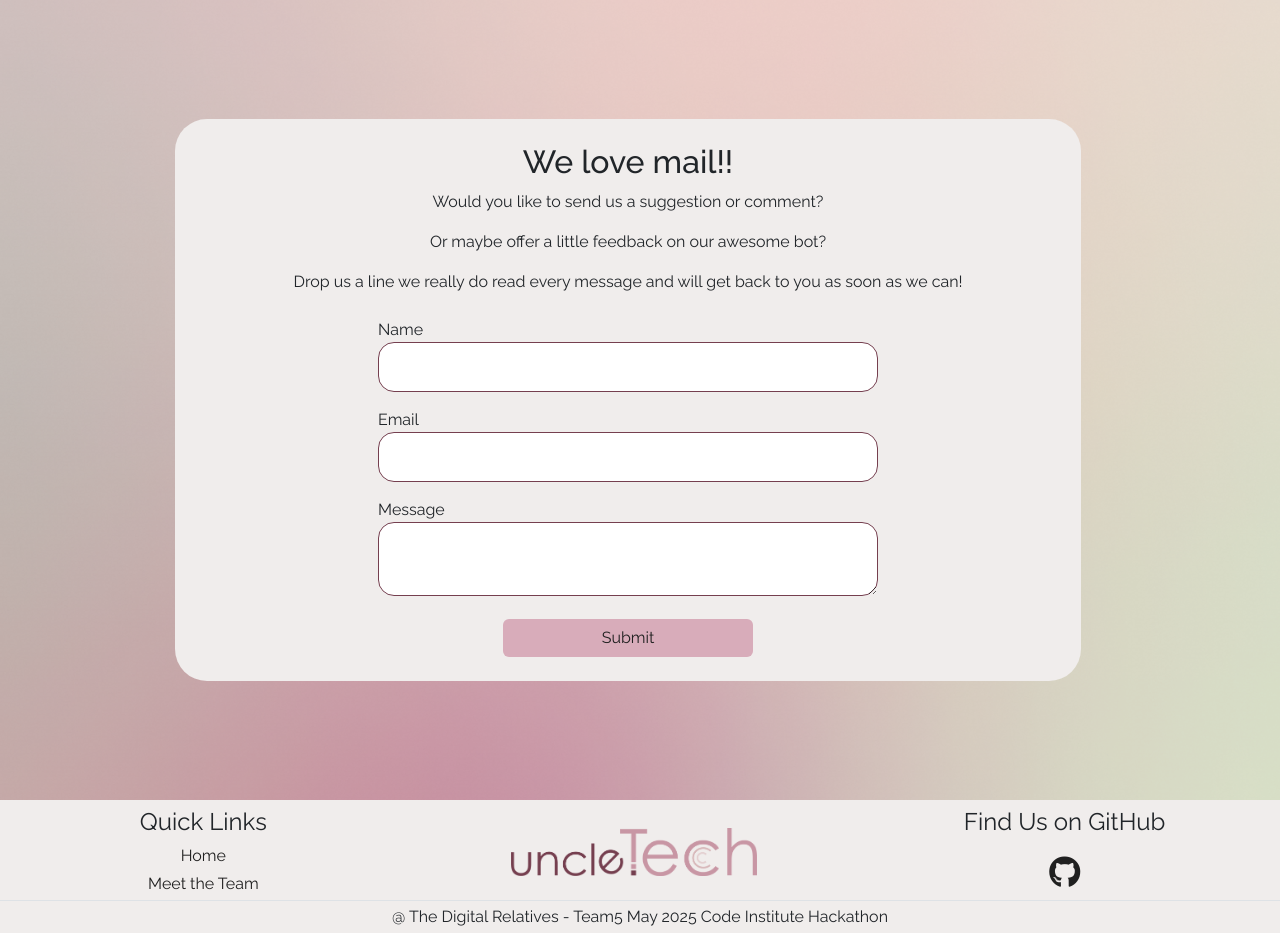
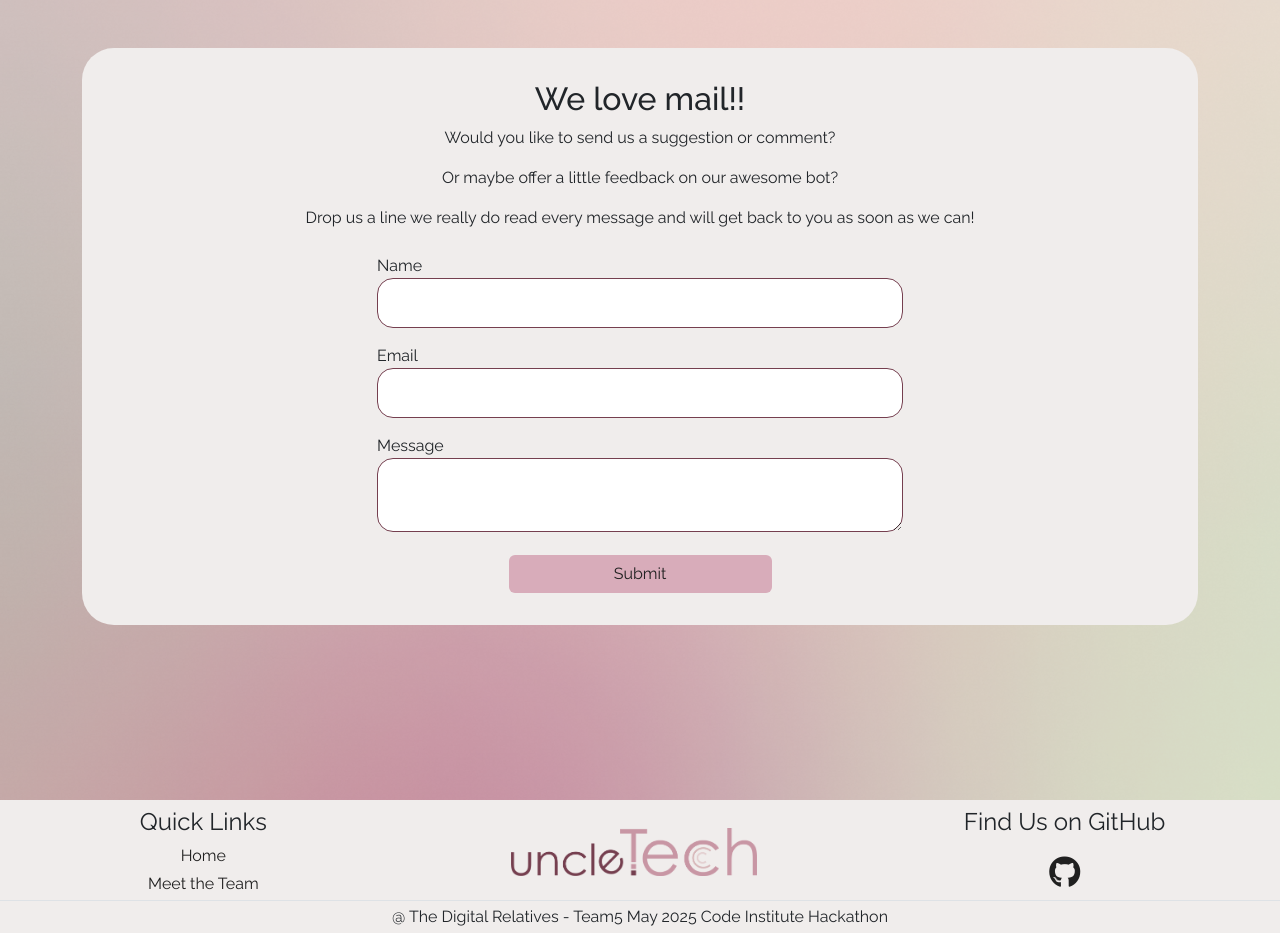
Before and after one commit to Swewi/Hackteam5_may25, a Django app: template contact/templates/contact/contact.html in a window 1280 px wide. Shown: the part 80-1013 px from the top of the page. Run offline with Django 5.2, Linux system fonts and the light colour scheme; the template is opened without the code that fills it, so the values that code supplies are empty, except form fields; tables that the repository leaves empty hold one stand-in row (values such as "Sample post"); form fields are guessed from the names that the template uses.

Commit message:
change some small styles in contact page and chatbot

```diff
--- a/contact/templates/contact/contact.html
+++ b/contact/templates/contact/contact.html
@@ -4,10 +4,10 @@
 {% block content %}
 
 <!-- Contact form page -->
-<div class="container-md min-vh-100 d-flex align-items-center py-4">
-    <div class="row justify-content-center w-100">
-        <div class="col-12 col-lg-10">
-            <div class="text-background rounded-5 p-4" id="contact-pg">
+<div class="container-md py-4">
+  <div class="row mt-4">
+    <div class="col-md-12">
+            <div class="text-background rounded-5 padding-2 text-start" id="contact-pg">
                 <h2 id="contact-heading" class="text-center">We love mail!!</h2>
                 <div id="contact-description" class="text-center">
                     <p>Would you like to send us a suggestion or comment?</p>
@@ -16,8 +16,7 @@
                 </div>
                 <!-- Form to be used for contacting -->
                 <div class="d-flex justify-content-center mt-4">
-                    <form id="contactForm" class="contact-form w-100" style="max-width: 500px;" method="post" action="{% url 'contact' %}">
-
+                    <form id="contactForm" class="contact-form w-50" method="post" action="{% url 'contact' %}">
                         {% csrf_token %}
                       {{ contact_form.non_field_errors }}
                       <p id="contact-name">
--- a/static/css/assistant.css
+++ b/static/css/assistant.css
@@ -0,0 +1,6 @@
+.gemini-chat {
+    background-color: #fff;
+    border-color: var(--btn-light-color);
+    border-width: medium;
+    color: var(--text-color);
+}
```
Also changed, not shown: static/css/contact.css (line endings or trailing spaces).
